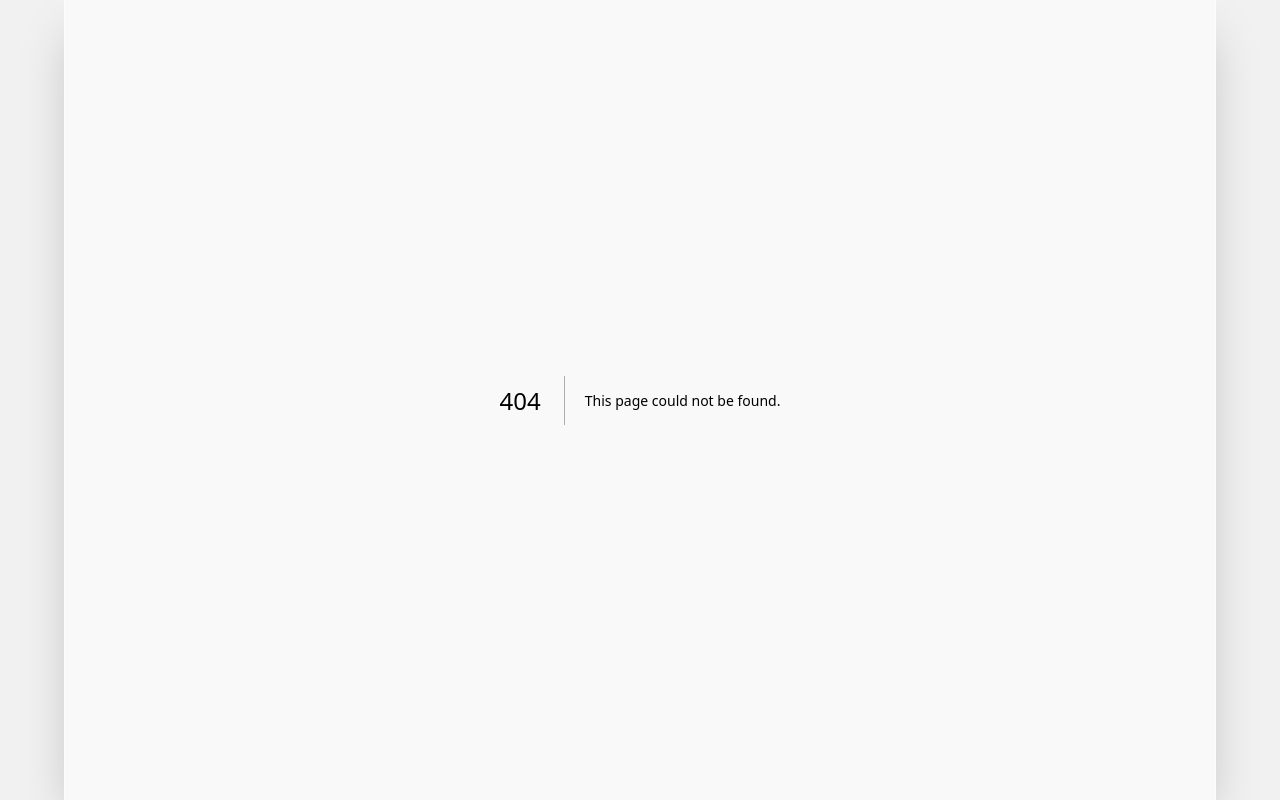
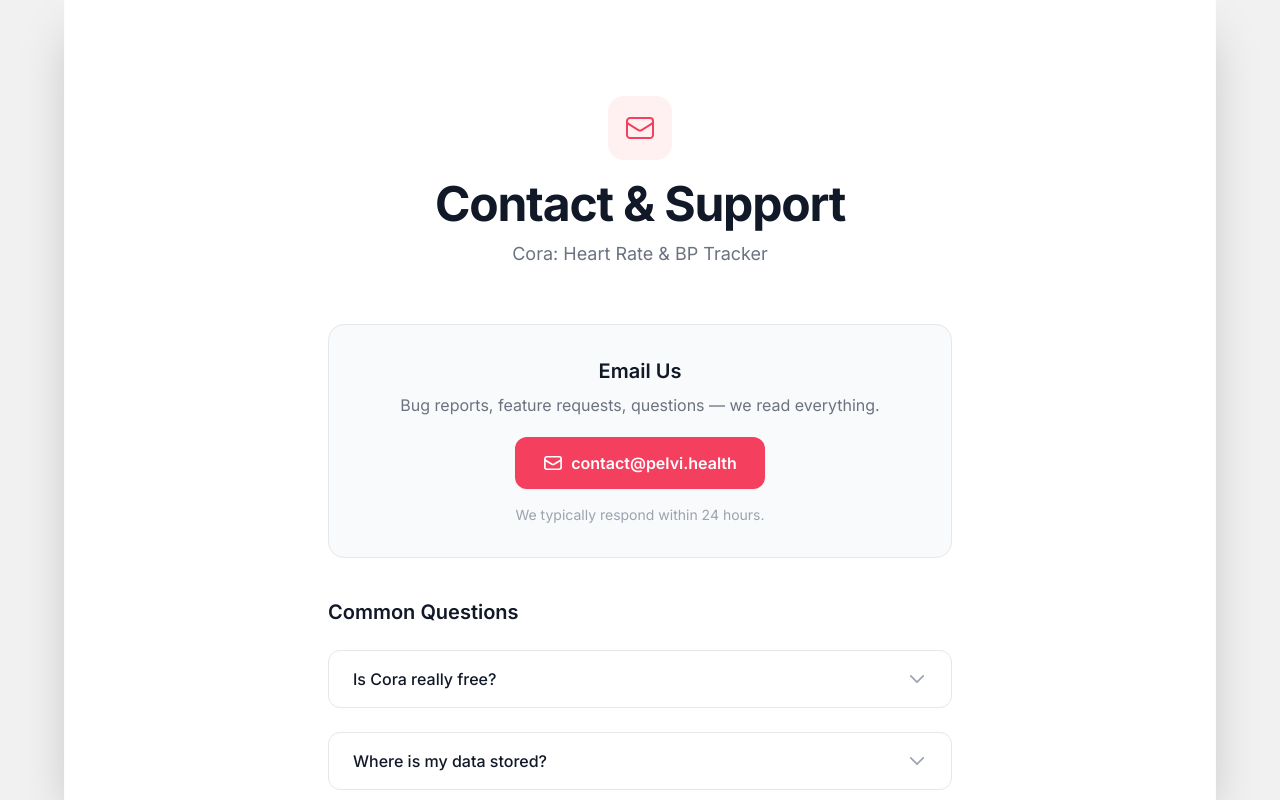
Before and after one commit to ismaelngoie/pelvicfloor, a Next.js app: page /cora/contact in a window 1280 px wide. Before the commit this address had no page. Built offline with nearby package versions, Linux system fonts and the light colour scheme.

Commit message:
Create page.js

```diff
--- /dev/null
+++ b/app/cora/contact/page.js
@@ -0,0 +1,137 @@
+// app/cora/contact/page.js
+// Cora — Contact / Support Page
+
+export const metadata = {
+  title: "Contact & Support | Cora Health",
+  description: "Get help with Cora: Heart Rate & BP Tracker. Reach our support team.",
+  robots: { index: true, follow: true },
+};
+
+export default function CoraContact() {
+  return (
+    <div className="min-h-screen bg-white">
+      <div className="mx-auto max-w-2xl px-6 py-16 sm:py-24">
+        {/* Header */}
+        <div className="mb-14 text-center">
+          <div className="mx-auto mb-5 flex h-16 w-16 items-center justify-center rounded-2xl bg-rose-50">
+            <svg
+              className="h-8 w-8 text-rose-500"
+              fill="none"
+              viewBox="0 0 24 24"
+              strokeWidth={1.5}
+              stroke="currentColor"
+            >
+              <path
+                strokeLinecap="round"
+                strokeLinejoin="round"
+                d="M21.75 6.75v10.5a2.25 2.25 0 0 1-2.25 2.25h-15a2.25 2.25 0 0 1-2.25-2.25V6.75m19.5 0A2.25 2.25 0 0 0 19.5 4.5h-15a2.25 2.25 0 0 0-2.25 2.25m19.5 0v.243a2.25 2.25 0 0 1-1.07 1.916l-7.5 4.615a2.25 2.25 0 0 1-2.36 0L3.32 8.91a2.25 2.25 0 0 1-1.07-1.916V6.75"
+              />
+            </svg>
+          </div>
+          <h1 className="text-4xl font-bold tracking-tight text-gray-900 sm:text-5xl">
+            Contact &amp; Support
+          </h1>
+          <p className="mt-3 text-lg text-gray-500">
+            Cora: Heart Rate &amp; BP Tracker
+          </p>
+        </div>
+
+        {/* Email Card */}
+        <div className="rounded-2xl border border-gray-200 bg-gray-50 p-8 text-center">
+          <h2 className="text-xl font-semibold text-gray-900">Email Us</h2>
+          <p className="mt-2 text-gray-500">
+            Bug reports, feature requests, questions — we read everything.
+          </p>
+          <a
+            href="mailto:support@pelvi.health"
+            className="mt-5 inline-flex items-center gap-2 rounded-xl bg-rose-500 px-7 py-3.5 text-base font-semibold text-white shadow-sm transition hover:bg-rose-600 active:scale-[0.98]"
+          >
+            <svg
+              className="h-5 w-5"
+              fill="none"
+              viewBox="0 0 24 24"
+              strokeWidth={2}
+              stroke="currentColor"
+            >
+              <path
+                strokeLinecap="round"
+                strokeLinejoin="round"
+                d="M21.75 6.75v10.5a2.25 2.25 0 0 1-2.25 2.25h-15a2.25 2.25 0 0 1-2.25-2.25V6.75m19.5 0A2.25 2.25 0 0 0 19.5 4.5h-15a2.25 2.25 0 0 0-2.25 2.25m19.5 0v.243a2.25 2.25 0 0 1-1.07 1.916l-7.5 4.615a2.25 2.25 0 0 1-2.36 0L3.32 8.91a2.25 2.25 0 0 1-1.07-1.916V6.75"
+              />
+            </svg>
+            contact@pelvi.health
+          </a>
+          <p className="mt-4 text-sm text-gray-400">We typically respond within 24 hours.</p>
+        </div>
+
+        {/* FAQ */}
+        <div className="mt-10 space-y-6">
+          <h2 className="text-xl font-semibold text-gray-900">Common Questions</h2>
+
+          <details className="group rounded-xl border border-gray-200 bg-white">
+            <summary className="flex cursor-pointer items-center justify-between px-6 py-4 text-base font-medium text-gray-900">
+              Is Cora really free?
+              <svg className="h-5 w-5 shrink-0 text-gray-400 transition group-open:rotate-180" fill="none" viewBox="0 0 24 24" strokeWidth={2} stroke="currentColor"><path strokeLinecap="round" strokeLinejoin="round" d="m19.5 8.25-7.5 7.5-7.5-7.5" /></svg>
+            </summary>
+            <p className="px-6 pb-4 text-gray-500">
+              Yes. No subscriptions, no in-app purchases, no premium tiers, no paywalls. Every
+              feature is free for everyone.
+            </p>
+          </details>
+
+          <details className="group rounded-xl border border-gray-200 bg-white">
+            <summary className="flex cursor-pointer items-center justify-between px-6 py-4 text-base font-medium text-gray-900">
+              Where is my data stored?
+              <svg className="h-5 w-5 shrink-0 text-gray-400 transition group-open:rotate-180" fill="none" viewBox="0 0 24 24" strokeWidth={2} stroke="currentColor"><path strokeLinecap="round" strokeLinejoin="round" d="m19.5 8.25-7.5 7.5-7.5-7.5" /></svg>
+            </summary>
+            <p className="px-6 pb-4 text-gray-500">
+              On your phone only. We don&apos;t have servers or a database. Uninstalling the app
+              deletes everything permanently.
+            </p>
+          </details>
+
+          <details className="group rounded-xl border border-gray-200 bg-white">
+            <summary className="flex cursor-pointer items-center justify-between px-6 py-4 text-base font-medium text-gray-900">
+              How does the heart rate camera work?
+              <svg className="h-5 w-5 shrink-0 text-gray-400 transition group-open:rotate-180" fill="none" viewBox="0 0 24 24" strokeWidth={2} stroke="currentColor"><path strokeLinecap="round" strokeLinejoin="round" d="m19.5 8.25-7.5 7.5-7.5-7.5" /></svg>
+            </summary>
+            <p className="px-6 pb-4 text-gray-500">
+              Place your fingertip over the rear camera. The flash illuminates your finger and the
+              camera detects blood flow changes to measure your pulse. No photos are taken or stored.
+            </p>
+          </details>
+
+          <details className="group rounded-xl border border-gray-200 bg-white">
+            <summary className="flex cursor-pointer items-center justify-between px-6 py-4 text-base font-medium text-gray-900">
+              Can I export my health data?
+              <svg className="h-5 w-5 shrink-0 text-gray-400 transition group-open:rotate-180" fill="none" viewBox="0 0 24 24" strokeWidth={2} stroke="currentColor"><path strokeLinecap="round" strokeLinejoin="round" d="m19.5 8.25-7.5 7.5-7.5-7.5" /></svg>
+            </summary>
+            <p className="px-6 pb-4 text-gray-500">
+              Yes. Cora generates professional PDF reports you can share directly with your doctor or
+              save to your files.
+            </p>
+          </details>
+
+          <details className="group rounded-xl border border-gray-200 bg-white">
+            <summary className="flex cursor-pointer items-center justify-between px-6 py-4 text-base font-medium text-gray-900">
+              How do I delete all my data?
+              <svg className="h-5 w-5 shrink-0 text-gray-400 transition group-open:rotate-180" fill="none" viewBox="0 0 24 24" strokeWidth={2} stroke="currentColor"><path strokeLinecap="round" strokeLinejoin="round" d="m19.5 8.25-7.5 7.5-7.5-7.5" /></svg>
+            </summary>
+            <p className="px-6 pb-4 text-gray-500">
+              Go to Settings inside the app and tap &ldquo;Delete All Data.&rdquo; Or just uninstall
+              the app — since nothing is stored on our end, it&apos;s all gone.
+            </p>
+          </details>
+        </div>
+
+        {/* Footer */}
+        <div className="mt-14 rounded-xl border border-gray-200 bg-gray-50 px-6 py-5 text-center">
+          <p className="text-sm text-gray-500">
+            Cora is a health tracking and education tool, not a medical device. Always consult your
+            healthcare provider for medical advice and treatment decisions.
+          </p>
+        </div>
+      </div>
+    </div>
+  );
+}
```
